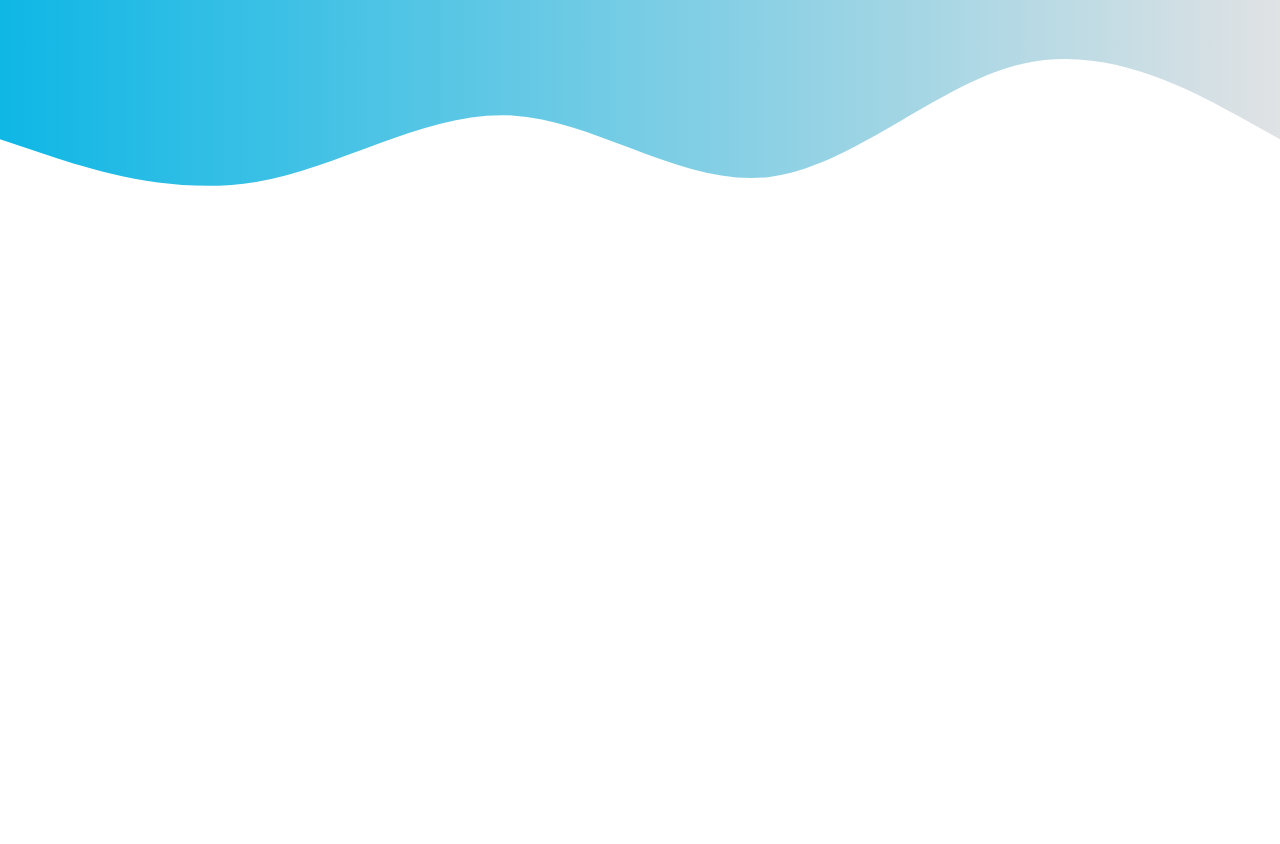
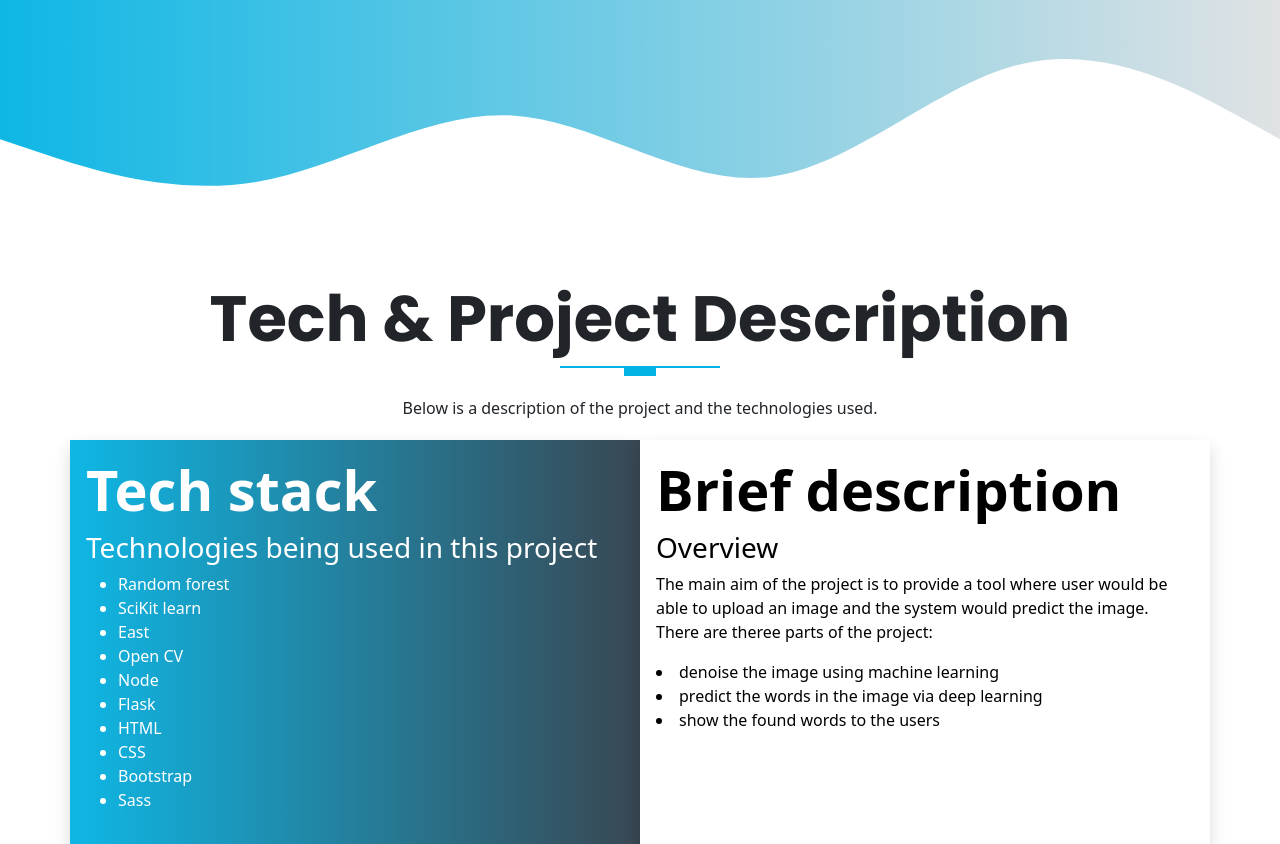
Before and after one commit to shahidqureshi01/ocr, a website: page front_end/index.html in a window 1280 px wide. Shown: the part 716-1560 px from the top of the page. Before the commit the page ends 997 px from the top, so only its background shows below. Drawn offline with Linux system fonts and the light colour scheme.

Commit message:
add description section to index.html

```diff
--- a/front_end/index.html
+++ b/front_end/index.html
@@ -121,6 +121,63 @@
         ></path>
       </svg>
     </section>
+    <!--//////////////////////////////////////////////////////////////////////////////
+        START OF DESCRIPTION SECTION
+    //////////////////////////////////////////////////////////////////////////////-->
+    <!-- start courses-->
+    <section id="contact" class="get-started">
+      <div class="container">
+        <div class="row text-center">
+          <h1 class="display-3 fw-bold text-capitalize">
+            Tech & project description
+          </h1>
+          <div class="heading-line"></div>
+          <p class="lh-lg">
+            Below is a description of the project and the technologies used.
+          </p>
+        </div>
+
+        <!-- START THE CTA CONTENT  -->
+        <div class="row text-white">
+          <div class="col-12 col-lg-6 gradient shadow p-3">
+            <div class="cta-info w-100">
+              <h4 class="display-4 fw-bold">Tech stack</h4>
+              <h3 class="display-3--brief">
+                Technologies being used in this project
+              </h3>
+              <ul class="cta-info__list">
+                <li>Random forest</li>
+                <li>SciKit learn</li>
+                <li>East</li>
+                <li>Open CV</li>
+                <li>Node</li>
+                <li>Flask</li>
+                <li>HTML</li>
+                <li>CSS</li>
+                <li>Bootstrap</li>
+                <li>Sass</li>
+              </ul>
+            </div>
+          </div>
+          <div class="col-12 col-lg-6 bg-white shadow p-3 text-black">
+            <div class="form w-100 pb-2">
+              <h4 class="display-4--title display-4 fw-bold black">
+                Brief description
+              </h4>
+              <h3 class="display-3--brief">Overview</h3>
+              <p>
+                The main aim of the project is to provide a tool where user
+                would be able to upload an image and the system would predict
+                the image. There are theree parts of the project:
+                <li>denoise the image using machine learning</li>
+                <li>predict the words in the image via deep learning</li>
+                <li>show the found words to the users</li>
+              </p>
+            </div>
+          </div>
+        </div>
+      </div>
+    </section>
     <script src="assets/js/bootstrap.bundle.js"></script>
   </body>
 </html>
```
